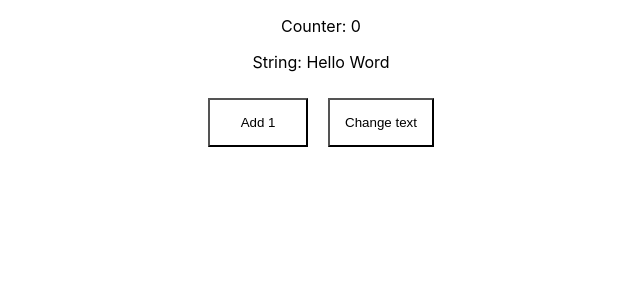
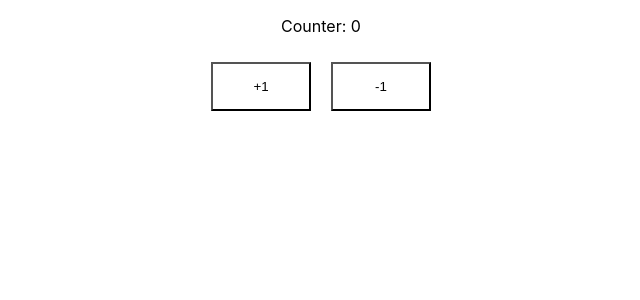
Before and after one commit to love-coding-pl/React-Hooks-Examples, a React (Create React App) app: page / in a window 1280 px wide. Shown: the top 300 px of the page, without its empty margins (319-959 px from the left). Built offline with nearby package versions, Linux system fonts and the light colour scheme.

Commit message:
useReducer hook

```diff
--- a/src/components/hookExample.js
+++ b/src/components/hookExample.js
@@ -1,17 +1,27 @@
-import React, { useState } from 'react';
+import React, { useReducer } from 'react';
 
 const HookExample = () => {
 
-    // state 1 - Declaring new state variable, called "counter"
-    const [counter, setCounter] = useState(0);
-    // state 2 - Declaring new state variable, called "string"
-    const [string, setString] = useState("Hello Word");
+    const switchOption = (state, action) => {
+        switch (action.type) {
+            case 'add':
+                return {count: state.count + 1};
+            case 'substract':
+                return {count: state.count - 1};
+            default:
+                return {count: state}
+        }
+    }
+
+    // state - Declaring new state variable, called "counter"
+    const [counter, setCounter] = useReducer(switchOption, {
+        count: 0
+    });
   return (
     <div className="App">
-      <p> Counter: {counter} </p>
-      <p> String: {string} </p>
-      <button onClick={() => setCounter(val => val + 1)} > Add 1 </button>
-      <button onClick={() => setString("useState hook is easy :)")} > Change text </button>
+      <p> Counter: {counter.count} </p>
+      <button onClick={() => setCounter({type: "add"})} > +1 </button>
+      <button onClick={() => setCounter({type: "substract"})} > -1 </button>
     </div>
   );
 }
```
